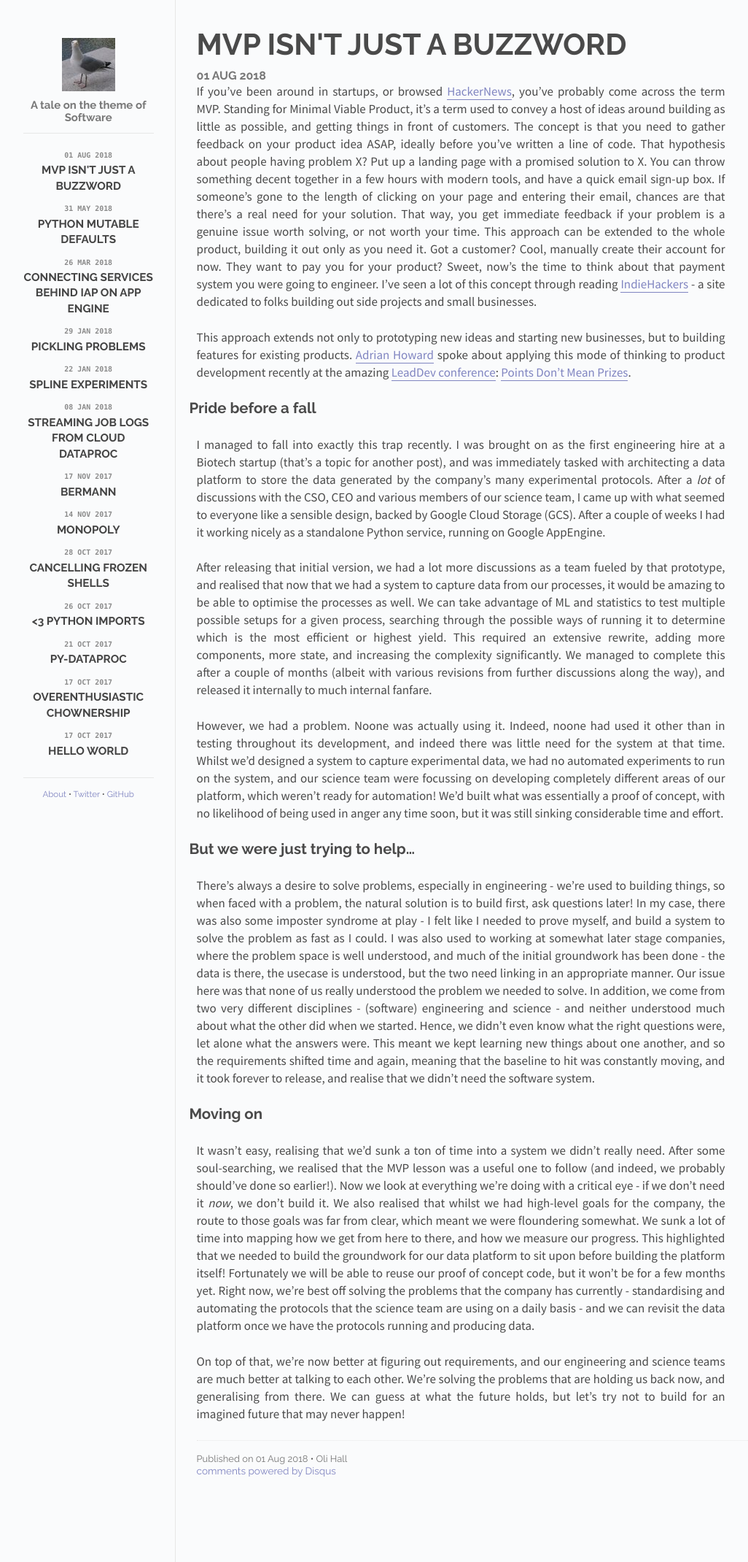
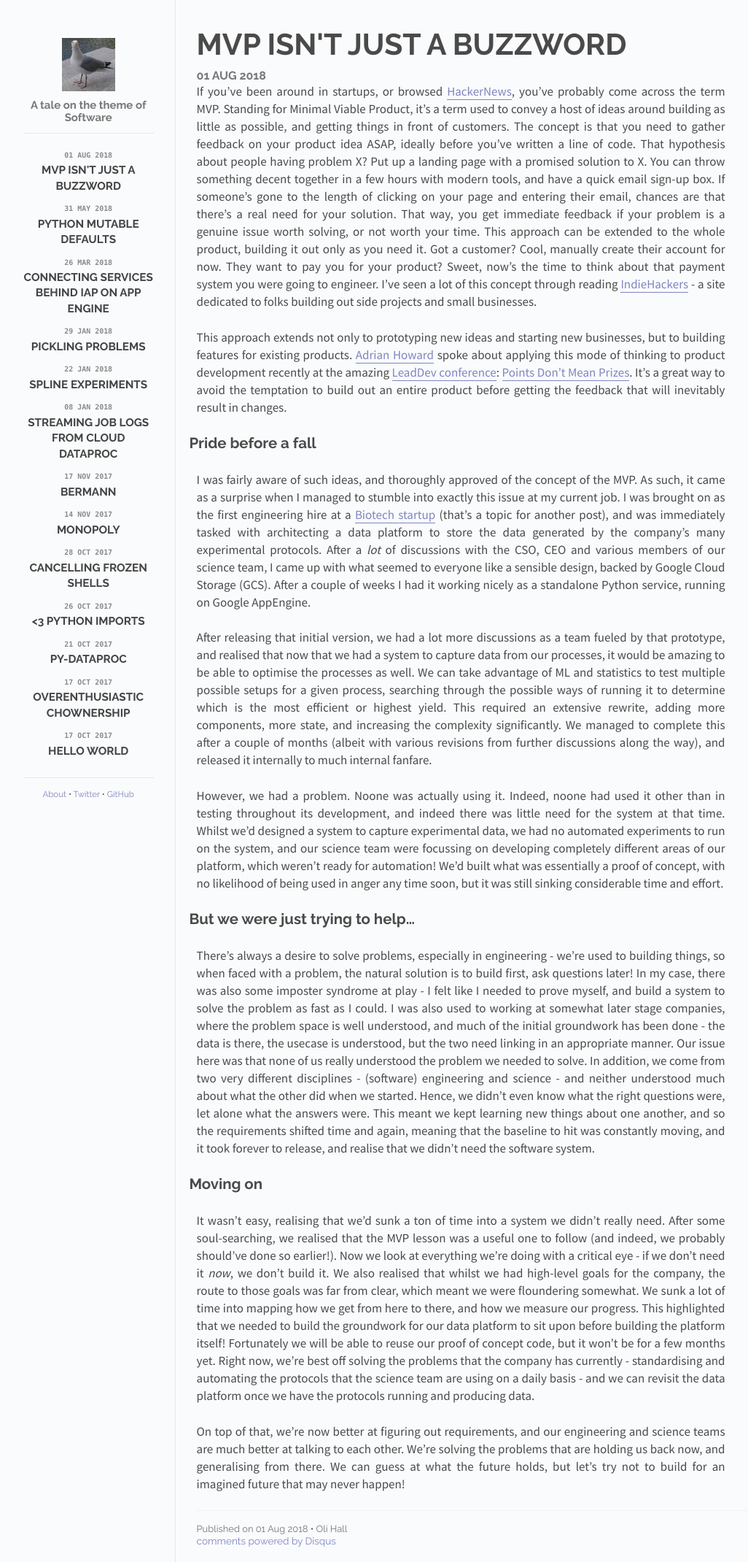
Before and after one commit to oli-hall/oli-hall.github.io, a Jekyll site: the page built from _posts/2018-08-01-mvp-isnt-just-a-buzzword.md, in a window 1280 px wide. Shown: the whole page at 73% size, without its empty margins (118-1144 px from the left). Built offline with Jekyll 4.4.1, drawn with Linux system fonts in a browser that asks for light colours; comment, search, counter and statistics services are not loaded.

Commit message:
Add a better link between intro and body

```diff
--- a/_posts/2018-08-01-mvp-isnt-just-a-buzzword.md
+++ b/_posts/2018-08-01-mvp-isnt-just-a-buzzword.md
@@ -8,11 +8,11 @@ comments: true
 
 If you've been around in startups, or browsed [HackerNews](https://news.ycombinator.com), you've probably come across the term MVP. Standing for Minimal Viable Product, it's a term used to convey a host of ideas around building as little as possible, and getting things in front of customers. The concept is that you need to gather feedback on your product idea ASAP, ideally before you've written a line of code. That hypothesis about people having problem X? Put up a landing page with a promised solution to X. You can throw something decent together in a few hours with modern tools, and have a quick email sign-up box. If someone's gone to the length of clicking on your page and entering their email, chances are that there's a real need for your solution. That way, you get immediate feedback if your problem is a genuine issue worth solving, or not worth your time. This approach can be extended to the whole product, building it out only as you need it. Got a customer? Cool, manually create their account for now. They want to pay you for your product? Sweet, now's the time to think about that payment system you were going to engineer. I've seen a lot of this concept through reading [IndieHackers](https://www.indiehackers.com/) - a site dedicated to folks building out side projects and small businesses.
 
-This approach extends not only to prototyping new ideas and starting new businesses, but to building features for existing products. [Adrian Howard](https://twitter.com/adrianh) spoke about applying this mode of thinking to product development recently at the amazing [LeadDev conference](https://theleaddeveloper.com/): [Points Don’t Mean Prizes](https://www.youtube.com/watch?v=uxdouZL6imw).
+This approach extends not only to prototyping new ideas and starting new businesses, but to building features for existing products. [Adrian Howard](https://twitter.com/adrianh) spoke about applying this mode of thinking to product development recently at the amazing [LeadDev conference](https://theleaddeveloper.com/): [Points Don’t Mean Prizes](https://www.youtube.com/watch?v=uxdouZL6imw). It's a great way to avoid the temptation to build out an entire product before getting the feedback that will inevitably result in changes.
 
 ## Pride before a fall
 
-I managed to fall into exactly this trap recently. I was brought on as the first engineering hire at a Biotech startup (that's a topic for another post), and was immediately tasked with architecting a data platform to store the data generated by the company's many experimental protocols. After a _lot_ of discussions with the CSO, CEO and various members of our science team, I came up with what seemed to everyone like a sensible design, backed by Google Cloud Storage (GCS). After a couple of weeks I had it working nicely as a standalone Python service, running on Google AppEngine.
+I was fairly aware of such ideas, and thoroughly approved of the concept of the MVP. As such, it came as a surprise when I managed to stumble into exactly this issue at my current job. I was brought on as the first engineering hire at a [Biotech startup](https://labgeni.us) (that's a topic for another post), and was immediately tasked with architecting a data platform to store the data generated by the company's many experimental protocols. After a _lot_ of discussions with the CSO, CEO and various members of our science team, I came up with what seemed to everyone like a sensible design, backed by Google Cloud Storage (GCS). After a couple of weeks I had it working nicely as a standalone Python service, running on Google AppEngine.
 
 After releasing that initial version, we had a lot more discussions as a team fueled by that prototype, and realised that now that we had a system to capture data from our processes, it would be amazing to be able to optimise the processes as well. We can take advantage of ML and statistics to test multiple possible setups for a given process, searching through the possible ways of running it to determine which is the most efficient or highest yield. This required an extensive rewrite, adding more components, more state, and increasing the complexity significantly. We managed to complete this after a couple of months (albeit with various revisions from further discussions along the way), and released it internally to much internal fanfare.
 
```
